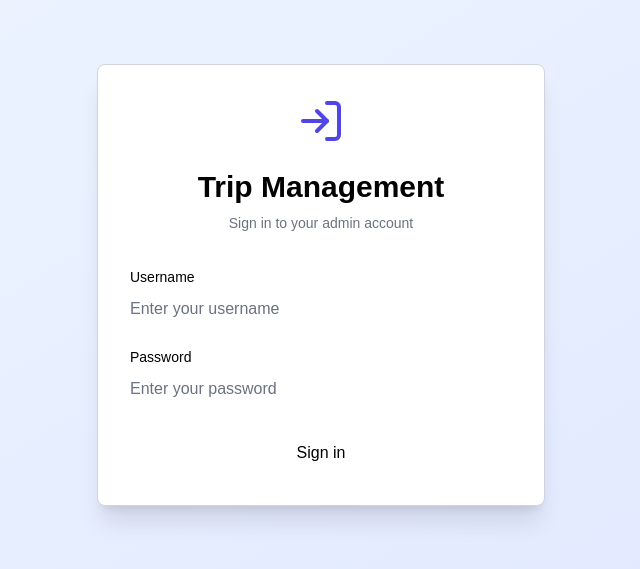
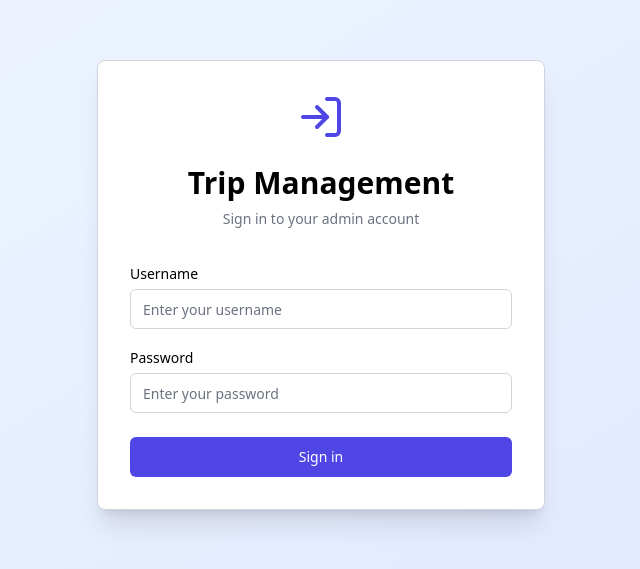
Before and after one commit to PaavalCompany/trip-managmenet, a Next.js app: page /login in a window 1280 px wide. Shown: the part 115-684 px from the top of the page, without its empty margins (319-959 px from the left). Built offline with nearby package versions, Linux system fonts and the light colour scheme.

Commit message:
fixed theme issue

```diff
--- a/app/globals.css
+++ b/app/globals.css
@@ -1,17 +1,14 @@
-@import "tailwindcss";
+@tailwind base;
+@tailwind components;
+@tailwind utilities;
 
 /* Mobile browser reset for input styling */
 input, textarea, select, button {
   -webkit-appearance: none;
   -moz-appearance: none;
   appearance: none;
-  background-color: transparent;
-  border: none;
-  padding: 0;
-  margin: 0;
   font-family: inherit;
   font-size: inherit;
-  color: inherit;
 }
 
 :root {
@@ -35,31 +32,6 @@ input, textarea, select, button {
   --input: #d1d5db;
   --ring: #4f46e5;
   --radius: 0.5rem;
-}
-
-@theme inline {
-  --color-background: var(--background);
-  --color-foreground: var(--foreground);
-  --color-card: var(--card);
-  --color-card-foreground: var(--card-foreground);
-  --color-popover: var(--popover);
-  --color-popover-foreground: var(--popover-foreground);
-  --color-primary: var(--primary);
-  --color-primary-foreground: var(--primary-foreground);
-  --color-secondary: var(--secondary);
-  --color-secondary-foreground: var(--secondary-foreground);
-  --color-muted: var(--muted);
-  --color-muted-foreground: var(--muted-foreground);
-  --color-accent: var(--accent);
-  --color-accent-foreground: var(--accent-foreground);
-  --color-destructive: var(--destructive);
-  --color-destructive-foreground: var(--destructive-foreground);
-  --color-border: var(--border);
-  --color-input: var(--input);
-  --color-ring: var(--ring);
-  --radius: var(--radius);
-  --font-sans: var(--font-geist-sans);
-  --font-mono: var(--font-geist-mono);
 }
 
 @media (prefers-color-scheme: dark) {
@@ -89,19 +61,14 @@ input, textarea, select, button {
 body {
   background: var(--background);
   color: var(--foreground);
-  font-family: Arial, Helvetica, sans-serif;
+  font-family: system-ui, -apple-system, sans-serif;
 }
 
 @layer base {
-  * {
-    @apply border-border;
-  }
-  body {
-    @apply bg-background text-foreground font-sans;
-  }
-
-  /* Ensure all form elements use proper theming */
-  input, textarea, select {
+  /* Ensure proper text colors for form elements */
+  input:not([class*="border"]):not([class*="bg-"]),
+  textarea:not([class*="border"]):not([class*="bg-"]),
+  select:not([class*="border"]):not([class*="bg-"]) {
     color: var(--foreground) !important;
   }
 
@@ -116,12 +83,14 @@ body {
   input:-webkit-autofill:focus {
     -webkit-text-fill-color: var(--foreground) !important;
     -webkit-box-shadow: 0 0 0px 1000px var(--background) inset !important;
-    transition: background-color 5000s ease-in-out 0s !important;
   }
 
   /* Mobile-specific fixes */
   @media (max-width: 768px) {
-    input, textarea, select {
+    /* Only apply to inputs without explicit styling */
+    input:not([class*="border"]):not([class*="bg-"]),
+    textarea:not([class*="border"]):not([class*="bg-"]),
+    select:not([class*="border"]):not([class*="bg-"]) {
       -webkit-appearance: none !important;
       appearance: none !important;
       background-color: var(--background) !important;
@@ -150,3 +119,11 @@ body {
     }
   }
 }
+
+/* Fix for webkit autofill styling */
+input:-webkit-autofill,
+input:-webkit-autofill:hover,
+input:-webkit-autofill:focus {
+  -webkit-text-fill-color: var(--foreground) !important;
+  -webkit-box-shadow: 0 0 0px 1000px var(--background) inset !important;
+}
--- a/postcss.config.mjs
+++ b/postcss.config.mjs
@@ -1,5 +1,8 @@
 const config = {
-  plugins: ["@tailwindcss/postcss"],
+  plugins: {
+    tailwindcss: {},
+    autoprefixer: {},
+  },
 };
 
 export default config;
--- /dev/null
+++ b/tailwind.config.js
@@ -0,0 +1,40 @@
+/** @type {import('tailwindcss').Config} */
+module.exports = {
+  content: [
+    './pages/**/*.{js,ts,jsx,tsx,mdx}',
+    './components/**/*.{js,ts,jsx,tsx,mdx}',
+    './app/**/*.{js,ts,jsx,tsx,mdx}',
+    './lib/**/*.{js,ts,jsx,tsx,mdx}',
+  ],
+  theme: {
+    extend: {
+      colors: {
+        background: 'var(--background)',
+        foreground: 'var(--foreground)',
+        card: 'var(--card)',
+        'card-foreground': 'var(--card-foreground)',
+        popover: 'var(--popover)',
+        'popover-foreground': 'var(--popover-foreground)',
+        primary: 'var(--primary)',
+        'primary-foreground': 'var(--primary-foreground)',
+        secondary: 'var(--secondary)',
+        'secondary-foreground': 'var(--secondary-foreground)',
+        muted: 'var(--muted)',
+        'muted-foreground': 'var(--muted-foreground)',
+        accent: 'var(--accent)',
+        'accent-foreground': 'var(--accent-foreground)',
+        destructive: 'var(--destructive)',
+        'destructive-foreground': 'var(--destructive-foreground)',
+        border: 'var(--border)',
+        input: 'var(--input)',
+        ring: 'var(--ring)',
+      },
+      borderRadius: {
+        lg: 'var(--radius)',
+        md: 'calc(var(--radius) - 2px)',
+        sm: 'calc(var(--radius) - 4px)',
+      },
+    },
+  },
+  plugins: [],
+}
```
Also changed, not shown: package.json (+4 -3 lines), 1 other file (tests, documents, lock files or other folders).
